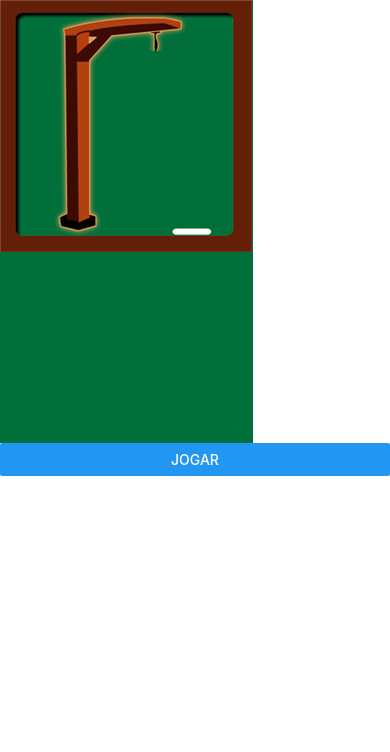
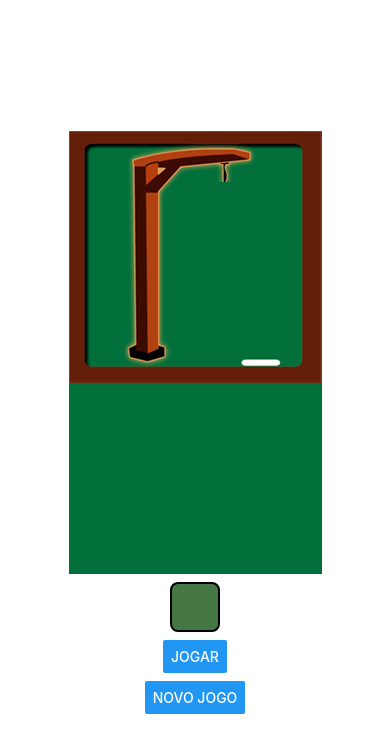
Before and after one commit to angoti/aula-jogo-da-forca, a React Native app: screen / in a window 390 px wide. Shown: the top 752 px of the page. Built offline with nearby package versions, Linux system fonts and the light colour scheme.

Commit message:
logica inicial advinhar uma letra

```diff
--- a/App.js
+++ b/App.js
@@ -1,4 +1,4 @@
-import { View, Image, Text, Button } from 'react-native';
+import { View, Image, Text, Button, StyleSheet, TextInput } from 'react-native';
 import { useState } from 'react';
 
 const listaDeImagens = [
@@ -10,21 +10,72 @@ const listaDeImagens = [
   require('./assets/cabecacorpodoisbracosumaperna.png'),
   require('./assets/cabecacorpodoisbracosduaspernas.png'),
 ];
+
 export default function App() {
   // var faseDoJogo = 0;
-  const [faseDoJogo, setFaseDoJogo] = useState(0);
+  const [faseDoJogo, setFaseDoJogo] = useState(0); // estado que guarda o indice da imagem atual
+  const [entrada, setEntrada] = useState(''); // estado que guarda o texto inputado na caixa de entrada
+
+  // Função para sortear uma letra do alfabeto
+  const sortearLetra = () => {
+    const letras = 'ABCDEFGHIJKLMNOPQRSTUVWXYZ';
+    return letras[Math.floor(Math.random() * letras.length)];
+  };
+
+  const [letraSorteada, setLetraSorteada] = useState(sortearLetra()); // estado que guarda a letra sorteada
+
+  const testaFimDeJogo = () => {
+    //testar se acertou a letra
+    if (entrada.toUpperCase() === letraSorteada) console.log('acertou');
+  };
 
   return (
-    <View>
+    <View style={estilos.container}>
       <Image source={listaDeImagens[faseDoJogo]} />
+      <TextInput
+        style={estilos.caixaEntrada}
+        maxLength={1} // limita a apenas 1 caractere
+        value={entrada}
+        onChangeText={setEntrada}
+        textAlign="center" // centraliza a letra
+      />
       <Button
         title="Jogar"
         onPress={() => {
-          setFaseDoJogo(faseDoJogo + 1);
+          if (faseDoJogo == 6) setFaseDoJogo(0);
+          else setFaseDoJogo(faseDoJogo + 1);
+          console.log(letraSorteada);
+          testaFimDeJogo();
           // faseDoJogo++;
           // console.log(faseDoJogo)
+        }}
+      />
+      <Button
+        title="Novo jogo"
+        onPress={() => {
+          setFaseDoJogo(0);
+          setLetraSorteada(sortearLetra());
         }}
       />
     </View>
   );
 }
+
+const estilos = StyleSheet.create({
+  container: {
+    flex: 1,
+    justifyContent: 'center',
+    alignItems: 'center',
+    gap: 8,
+  },
+  caixaEntrada: {
+    width: 50,
+    height: 50,
+    borderWidth: 2,
+    borderColor: 'black',
+    borderRadius: 8,
+    fontSize: 28,
+    fontWeight: 'bold',
+    backgroundColor: '#474',
+  },
+});
--- a/app.json
+++ b/app.json
@@ -1,7 +1,7 @@
 {
   "expo": {
     "name": "aula-jogo-da-forca",
-    "slug": "snack-a4874d63-9d9e-4ce4-8bd6-d8d22515a8fa",
+    "slug": "snack-49b5a30a-03b5-419b-ab3e-a23e2a531063",
     "version": "1.0.0",
     "orientation": "portrait",
     "icon": "./assets/icon.png",
```
